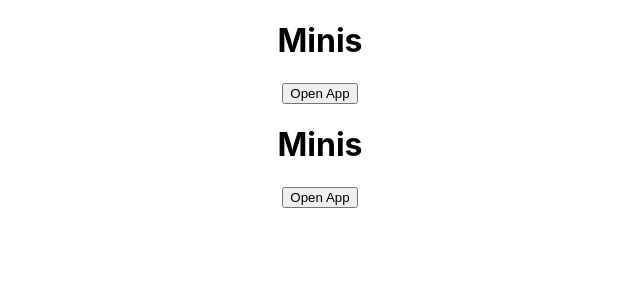
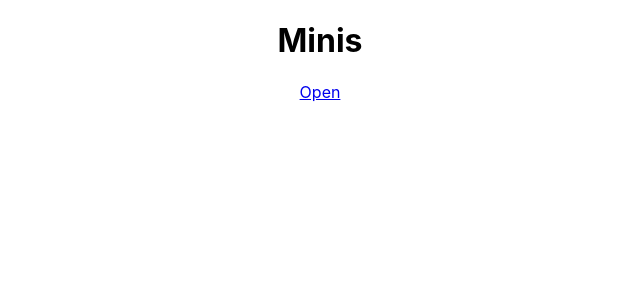
Before and after one commit to AmitThakur11/eklipse, a React (Create React App) app: page /minis in a window 1280 px wide. Shown: the top 300 px of the page, without its empty margins (320-960 px from the left). Built offline with nearby package versions, Linux system fonts and the light colour scheme.

Commit message:
add url scheme

```diff
--- a/src/App.js
+++ b/src/App.js
@@ -12,8 +12,6 @@ function App() {
   return (
     <div className="App">
       <RouterProvider router={router} />
-      <h1>Minis</h1>
-      <button onClick={() => {}}>Open App</button>
     </div>
   );
 }
--- a/src/AppNative.js
+++ b/src/AppNative.js
@@ -1,10 +1,9 @@
 import React from "react";
-
 export default function AppNative() {
   return (
     <div>
       <h1>Minis</h1>
-      <button onClick={() => {}}>Open App</button>
+      <a href="minis://abc?ab=100">Open</a>
     </div>
   );
 }
```
